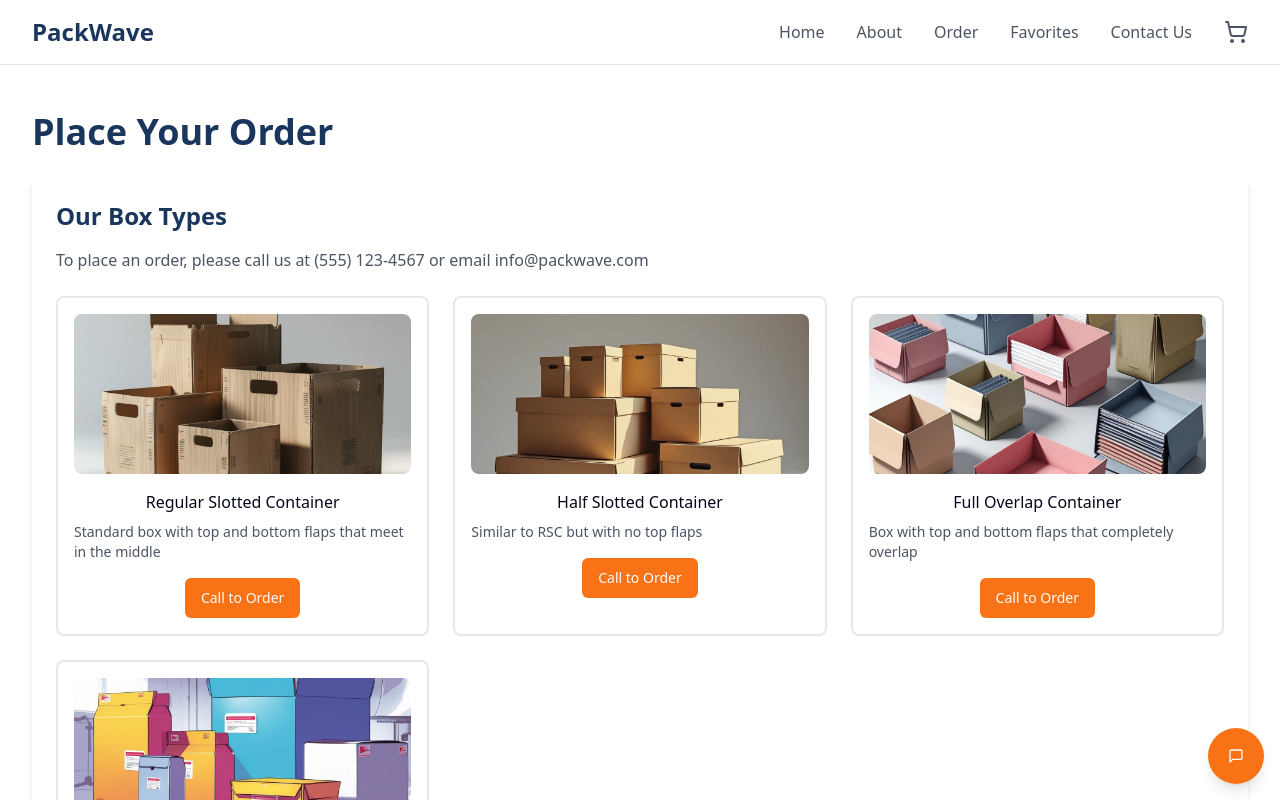
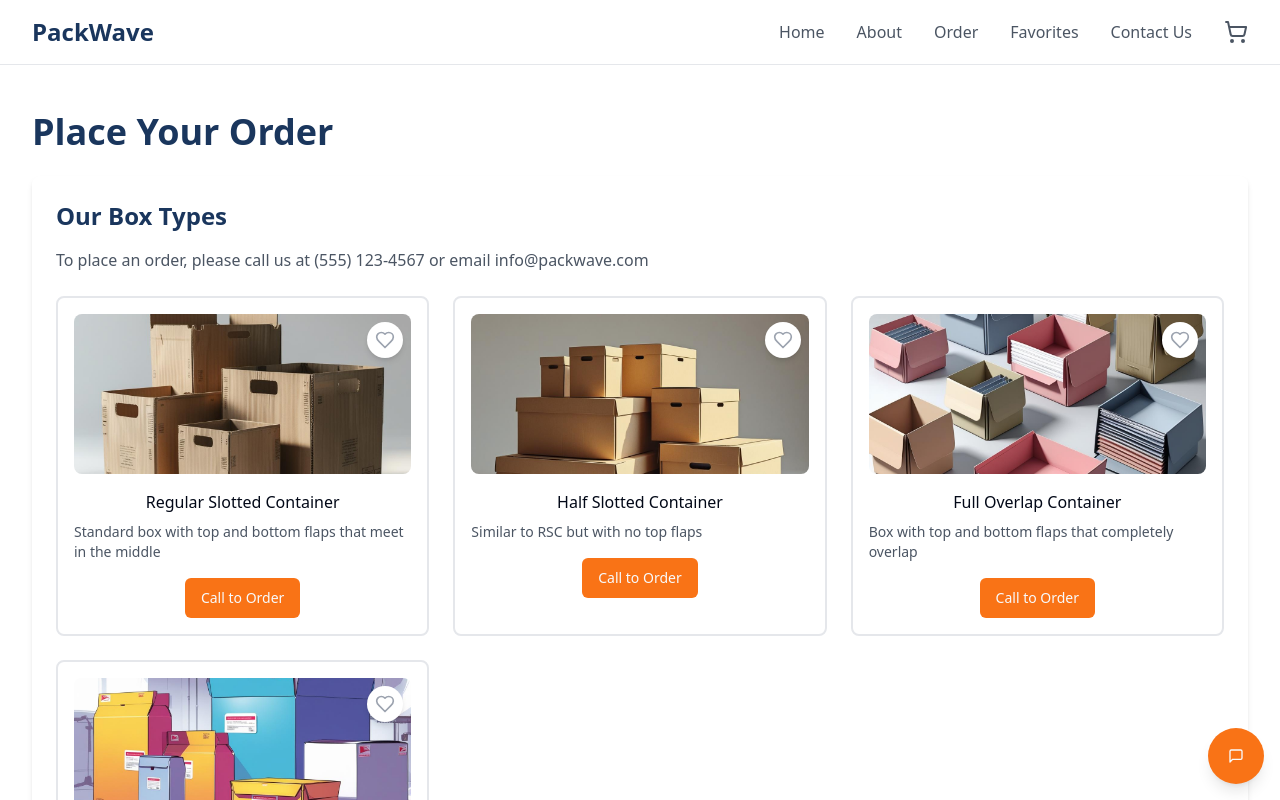
Before and after one commit to AxilAxil/packwave, a React (Vite) app: page /order in a window 1280 px wide. Shown: the top 800 px of the page. Built offline with nearby package versions, Linux system fonts and the light colour scheme.

Commit message:
Fix: Add favorite functionality and update contact info

```diff
--- a/src/pages/Home.tsx
+++ b/src/pages/Home.tsx
@@ -25,7 +25,7 @@ const Home = () => {
           </div>
           <div className="md:w-1/2">
             <img
-              src="/lovable-uploads/19b44ba9-72ce-4c1c-83de-c21631592a10.png"
+              src="/lovable-uploads/c8eb6e7a-8190-4e9b-b63b-e7029672302f.png"
               alt="Packaging Solutions"
               className="rounded-lg w-full h-96 object-cover"
             />
--- a/src/pages/Order.tsx
+++ b/src/pages/Order.tsx
@@ -1,9 +1,49 @@
 import { Button } from "@/components/ui/button";
 import { useState } from "react";
 import { Link } from "react-router-dom";
+import { Heart, HeartOff } from "lucide-react";
+import { useToast } from "@/hooks/use-toast";
 
 const Order = () => {
   const [orderType, setOrderType] = useState<string>("");
+  const [showContactInfo, setShowContactInfo] = useState<{ [key: number]: boolean }>({});
+  const [favorites, setFavorites] = useState<number[]>(() => {
+    const saved = localStorage.getItem('favorites');
+    return saved ? JSON.parse(saved).map((item: any) => item.id) : [];
+  });
+  const { toast } = useToast();
+
+  const toggleFavorite = (type: any) => {
+    const isFavorite = favorites.includes(type.id);
+    let updatedFavorites;
+
+    if (isFavorite) {
+      updatedFavorites = favorites.filter(id => id !== type.id);
+      const savedFavorites = JSON.parse(localStorage.getItem('favorites') || '[]');
+      const filteredFavorites = savedFavorites.filter((item: any) => item.id !== type.id);
+      localStorage.setItem('favorites', JSON.stringify(filteredFavorites));
+      toast({
+        title: "Removed from Favorites",
+        description: `${type.name} has been removed from your favorites.`,
+      });
+    } else {
+      updatedFavorites = [...favorites, type.id];
+      const savedFavorites = JSON.parse(localStorage.getItem('favorites') || '[]');
+      savedFavorites.push(type);
+      localStorage.setItem('favorites', JSON.stringify(savedFavorites));
+      toast({
+        title: "Added to Favorites",
+        description: `${type.name} has been added to your favorites.`,
+      });
+    }
+
+    setFavorites(updatedFavorites);
+  };
+
+  const handleCallToOrder = (typeId: number) => {
+    setShowContactInfo(prev => ({ ...prev, [typeId]: !prev[typeId] }));
+    window.open('tel:+15551234567');
+  };
 
   const containerTypes = [
     {
@@ -50,22 +90,43 @@ const Order = () => {
                 }`}
                 onClick={() => setOrderType(type.name)}
               >
-                <div className="h-40 overflow-hidden rounded-lg mb-4">
+              <div className="relative h-40 overflow-hidden rounded-lg mb-4">
                 <img
                   src={type.image}
                   alt={type.name}
                   className="w-full h-full object-cover"
                 />
+                <button
+                  onClick={(e) => {
+                    e.stopPropagation();
+                    toggleFavorite(type);
+                  }}
+                  className="absolute top-2 right-2 p-2 bg-white rounded-full shadow-md hover:bg-gray-50"
+                >
+                  {favorites.includes(type.id) ? (
+                    <Heart className="h-5 w-5 text-red-500 fill-current" />
+                  ) : (
+                    <Heart className="h-5 w-5 text-gray-400" />
+                  )}
+                </button>
               </div>
                 <h3 className="font-medium text-center mb-2">{type.name}</h3>
                 <p className="text-gray-600 text-sm mb-4">{type.description}</p>
                 <div className="text-center">
                   <Button
                     className="bg-[#f97316] hover:text-white hover:bg-[#1a365d]"
-                    onClick={() => window.open('tel:+15551234567')}
+                    onClick={() => handleCallToOrder(type.id)}
                   >
                     Call to Order
                   </Button>
+                  {showContactInfo[type.id] && (
+                    <div className="mt-4 p-3 bg-gray-50 rounded-lg">
+                      <p className="text-sm text-gray-700">
+                        Call on this number to place order: <strong>(555) 123-4567</strong><br />
+                        Or drop an email at: <strong>info@packwave.com</strong>
+                      </p>
+                    </div>
+                  )}
                 </div>
               </div>
             ))}
```
Lines whose indentation alone changed are shown as unchanged.
